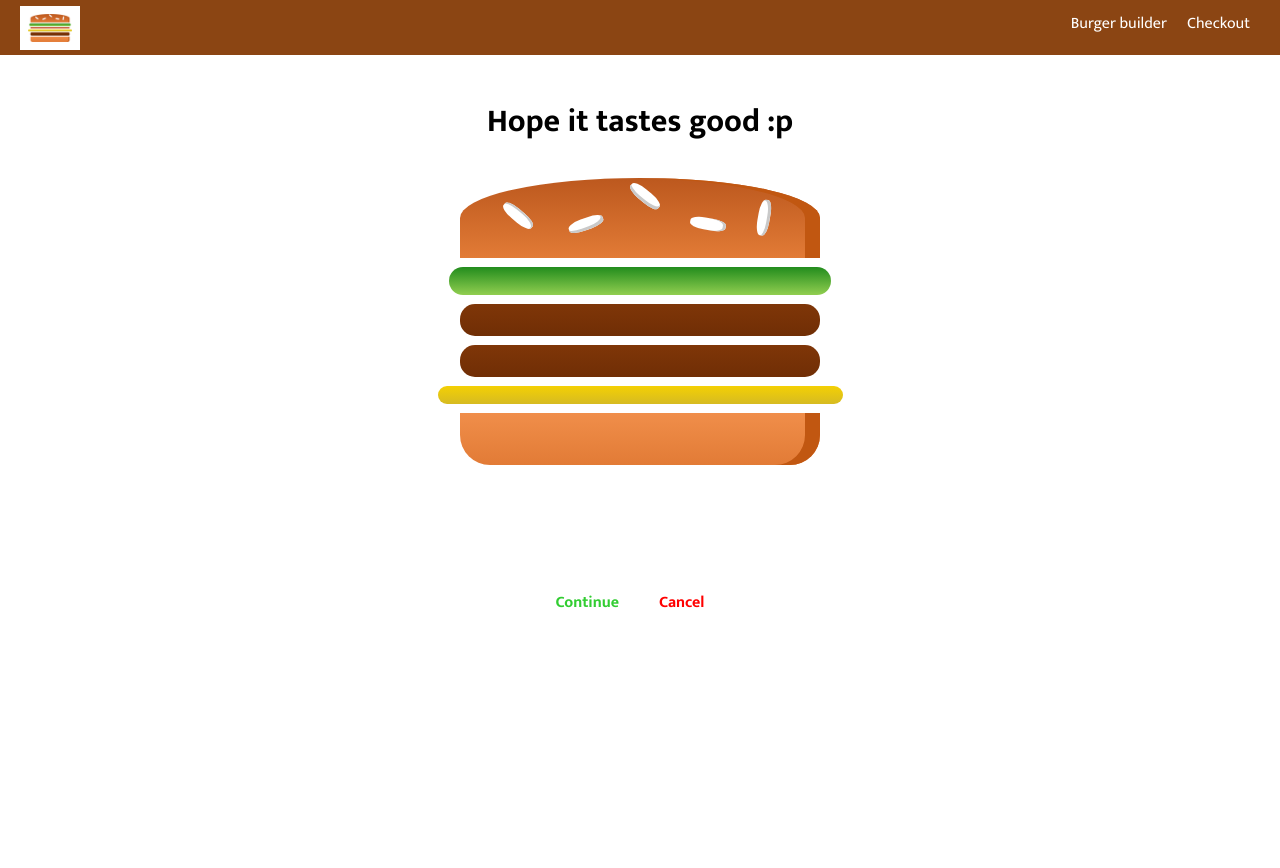
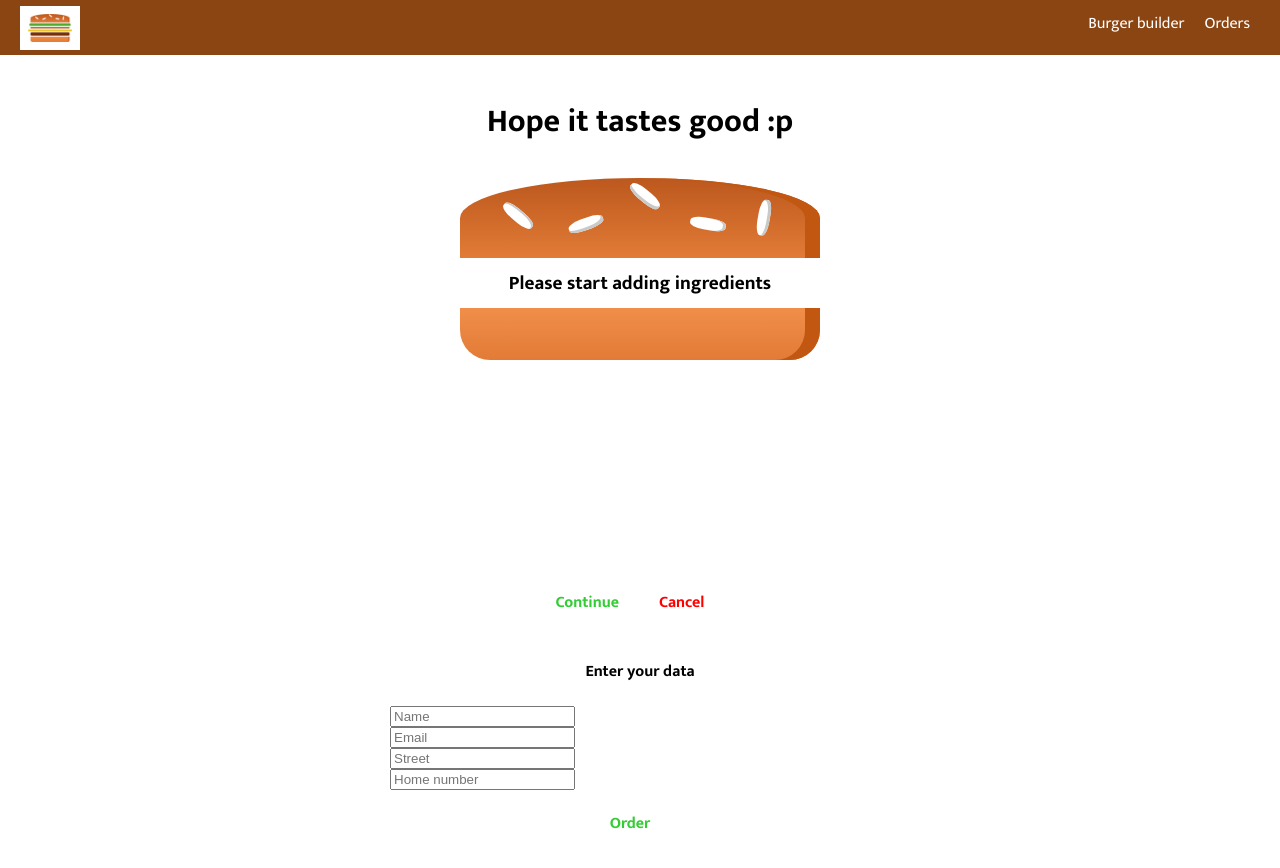
Before and after one commit to IslamBoulila/Burger-builder, a React (Create React App) app: page /checkout in a window 1280 px wide. Both pictures are taken after a click on the button "Continue". Shown: the top 868 px of the page. Before the commit the page ends 800 px from the top, so only its background shows below. Built offline with nearby package versions, Linux system fonts and the light colour scheme.

Commit message:
add Orders page + submitting and fetching data from FireBase

```diff
--- a/src/App.js
+++ b/src/App.js
@@ -2,6 +2,7 @@ import React, { Component } from 'react';
 import Layout from './components/layout/Layout';
 import BurgerBuilder from './containers/BurgerBuilder';
 import Checkout from './containers/Checkout/Checkout';
+import Orders from './containers/Orders/Orders';
 import { Switch,Route } from 'react-router-dom';
 
 
@@ -14,6 +15,7 @@ class App extends Component {
         <Layout>
         <Switch>
             <Route path="/checkout" component={Checkout} />
+            <Route path="/orders" component={Orders} />
             <Route path="/" component={BurgerBuilder} />
         </Switch>
         </Layout>
--- a/src/components/Navigation/NavigationItems/NavigationItem/NavigationItem.js
+++ b/src/components/Navigation/NavigationItems/NavigationItem/NavigationItem.js
@@ -6,7 +6,11 @@ import classes from './NavigationItem.module.css'
 const NavigationItem =(props)=>{
     return (
     <li  className={classes.NavigationItem}>
-         <NavLink to={props.link} >{props.children}</NavLink>
+         <NavLink to={props.link} exact
+         activeClassName={classes.active}
+
+         >{props.children}
+         </NavLink>
 
      </li>);
 
--- a/src/components/Navigation/NavigationItems/NavigationItems.js
+++ b/src/components/Navigation/NavigationItems/NavigationItems.js
@@ -5,8 +5,8 @@ import  NavigationItem from './NavigationItem/NavigationItem';
 const NavigationItems = ( props) => {
     return (
         <ul  className={classes.NavigationItems}>
-            <NavigationItem  link="/" active>Burger builder</NavigationItem>
-            <NavigationItem link='/checkout'>Checkout</NavigationItem>
+            <NavigationItem  link="/"  >Burger builder</NavigationItem>
+            <NavigationItem link='/orders'>Orders</NavigationItem>
 
         </ul>)
 
--- /dev/null
+++ b/src/components/Order/Order.js
@@ -0,0 +1,33 @@
+import React from 'react';
+import styles from './Order.module.css';
+
+const Order = (props) => {
+    console.log(props);
+    const ingredients = [];
+
+
+    for (let ingredientName in props.ingredients) {
+        ingredients.push([ingredientName, props.ingredients[ingredientName]]);
+    }
+    console.log(ingredients);
+    const ingredientOutput= ingredients
+                        .map(ingredient => (<span className={styles.ingredients}>{ingredient[0]} ({ingredient[1]}) </span>));
+    return (
+
+        <div className={styles.Order} >
+            <p>
+                Ingredients : {ingredientOutput}
+
+            </p>
+            <p>Customer: </p>
+            <p>Price: {Number.parseFloat(props.price).toFixed(2)} </p>
+        </div>
+
+    );
+
+
+
+
+}
+
+export default Order;
--- /dev/null
+++ b/src/components/Order/Order.module.css
@@ -0,0 +1,27 @@
+.Order{
+    width:100%;
+    border:2px solid #ccc;
+    margin: 10px auto;
+    box-shadow: 0px 5px 3px #aaa;
+
+    text-align: center;
+    }
+
+    .ingredients{
+        display: inline-block;
+        text-transform: capitalize;
+        margin: 0px  8px ;
+        border:1px solid lightseagreen;
+        padding:2px 4px;
+
+        }
+
+
+    @media(min-width:600px){
+        .Order{
+            width:500px;
+
+
+            }
+
+    }
--- a/src/components/UI/Spinner/Spinner.js
+++ b/src/components/UI/Spinner/Spinner.js
@@ -2,11 +2,11 @@ import React from 'react';
 import classes from './Spinner.module.css';
 
 
-const spinner=()=>{
+const Spinner=()=>{
  return(
     <div className={classes.loader}>Loading...</div>
  );
 
 }
 
-export default spinner;
+export default Spinner;
--- a/src/containers/BurgerBuilder.js
+++ b/src/containers/BurgerBuilder.js
@@ -126,7 +126,23 @@ class BurgerBuilder extends Component {
     //         .catch(error => {
     //             this.setState({ loading: false, purchasing: false });
     //         });
-    this.props.history.push('/checkout');
+
+    let queryParams=[];
+    //let i in .. provides us with the keys of the object
+    //let i for .. provides us with the values of the object coresponding to the keys
+    for( let i in this.state.ingredients){
+        queryParams.push(encodeURIComponent(i)+"="+encodeURIComponent(this.state.ingredients[i]));
+
+     } console.log("queryparam");
+     console.log(queryParams);
+        queryParams.push("price="+this.state.burgerTotalprice);
+
+
+    this.props.history.push(
+        {pathname: '/checkout',
+        search: '?'+queryParams.join('&'),
+        }
+    )
      }
 
     initilizingTheIngredients=(databaseIngredients)=>{
--- a/src/containers/Checkout/Checkout.js
+++ b/src/containers/Checkout/Checkout.js
@@ -1,6 +1,9 @@
 
 import React, { Component } from 'react';
 import CheckoutSummary from '../../components/Order/CheckoutSummary/CheckoutSummary';
+import ContactData from './ContactData/ContactData';
+import { Route } from 'react-router-dom';
+
 
 class Checkout extends Component {
 
@@ -8,11 +11,31 @@ class Checkout extends Component {
         super(props);
         this.state = {
             ingredients: {
-                Salad: 1,
-                Meat: 2,
-                Cheese: 1,
-            }
+                Salad: 0,
+                Meat: 0,
+                Cheese: 0,
+            },
+            price: null
         };
+    }
+
+    componentDidMount() {
+
+        let query = new URLSearchParams(this.props.location.search);
+        let ingredients = {};
+        let price = null;
+        for (let param of query.entries()) {
+            if (param[0] === "price")
+                price = param[1];
+            else ingredients[param[0]] = +param[1];
+
+        }
+        //each enteri is like : ["key", "value"]
+
+        this.setState({
+            ingredients: ingredients,
+            price:price,
+        });
     }
 
 
@@ -21,19 +44,26 @@ class Checkout extends Component {
         this.props.history.replace('/checkout/contact-data');
     }
     checkoutCancelHandler() {
-        this.props.history.goBack('/checkout/contact-data');
+        this.props.history.goBack();
     }
 
     render() {
 
 
         return (
-            <CheckoutSummary ingredients={this.state.ingredients}
-                checkoutContinue={()=>this.checkoutContinueHandler()}
-                checkoutCancelled={()=>this.checkoutCancelHandler()}
+            <>
+                <CheckoutSummary ingredients={this.state.ingredients}
+                    checkoutContinue={() => this.checkoutContinueHandler()}
+                    checkoutCancelled={() => this.checkoutCancelHandler()}
 
-            />
+                />
 
+                <Route path={this.props.match.path + '/contact-data'}
+                    render={(props) => (<ContactData ingredients={this.state.ingredients}
+                         price={this.state.price}    {...props}/>)}
+
+                />
+            </>
         );
 
 
--- /dev/null
+++ b/src/containers/Checkout/ContactData/ContactData.js
@@ -0,0 +1,100 @@
+import React, { Component } from 'react';
+import Button from '../../../components/UI/Button/Button';
+import styles from '../ContactData/ContactData.module.css';
+import axiosInstance from '../../../axios-order';
+import Spinner from '../../../components/UI/Spinner/Spinner';
+
+
+
+class ContactData extends Component {
+    constructor(props) {
+        super(props);
+        this.state = {
+            name: '',
+            email: '',
+            address: {
+                homeNumber: '',
+                street: '',
+            },
+            loading: false,
+        }
+    }
+
+    inputChangeHandler = (event) => {
+        const field = event.target.name;
+        console.log(event.target.value);
+        if (field !== "street" && field !== "homeNumber") {
+            this.setState({
+                [field]: event.target.value
+            });
+        }
+        else {
+            this.setState(prevState => (
+                {
+                    address: {
+                        ...prevState.address,
+                        [field]: event.target.value,
+                    }
+                })
+            );
+        }
+    }
+
+    onSubmitContactFormHandler = (event) => {
+        event.preventDefault();
+        console.log(this.state.name);
+        console.log(this.props.ingredients);
+
+        this.setState({ loading: true });
+
+        const orderData = {
+            ingredients: this.props.ingredients,
+
+            customer: {
+                name: this.state.name,
+                address: this.state.address,
+                email: this.state.email,
+
+            },
+            price: this.props.price,
+            deliveryMethod: 'fastest'
+        }
+        axiosInstance.post('/orders.json', orderData)
+            .then(response => {
+
+                this.setState({ loading: false });
+
+            })
+            .catch(error => {
+                this.setState({ loading: false });
+            });
+
+        this.props.history.push('/');
+
+    }
+
+    render() {
+        let form = (
+            <form onSubmit={this.onSubmitContactFormHandler}>
+                <input className={styles.Input} name="name" placeholder="Name " onChange={this.inputChangeHandler} value={this.state.name} />
+                <input className={styles.Input} name="email" placeholder="Email" onChange={this.inputChangeHandler} value={this.state.email} />
+                <input className={styles.Input} name="street" placeholder="Street" onChange={this.inputChangeHandler} value={this.state.address.street} />
+                <input className={styles.Input} name="homeNumber" placeholder="Home number" onChange={this.inputChangeHandler} value={this.state.address.homeNumber} />
+                <Button btnType="Success" >Order</Button>
+
+            </form>);
+
+        if(this.state.loading)
+            form=<Spinner/>;
+        return (
+            <div className={styles.ContactData}>
+                <h4>Enter your data</h4>
+                {form}
+            </div>
+
+        );
+    }
+
+}
+
+export default ContactData;
--- /dev/null
+++ b/src/containers/Checkout/ContactData/ContactData.module.css
@@ -0,0 +1,17 @@
+.ContactData{
+width:80%;
+margin:20px auto;
+text-align: center;
+
+}
+
+@media(min-width:600px){
+    .ContactData{
+            width:500px;
+    }
+
+}
+
+.Input{
+    display: block;
+}
--- /dev/null
+++ b/src/containers/Orders/Orders.js
@@ -0,0 +1,56 @@
+
+import React, { Component } from 'react';
+import Order from '../../components/Order/Order';
+import styles from './Orders.module.css';
+import axiosInstance from '../../axios-order';
+import withErrorHandeling from '../../hoc/withErrorHandler/withErrorHandler';
+
+class Orders extends Component{
+
+    state={
+        loading:true,
+        orders:[],
+    }
+
+    componentDidMount(){
+
+        axiosInstance.get('/orders.json')
+        .then(response => {
+           const orders=[];
+          for(let key in response.data){
+            orders.push( {
+                ...response.data[key],
+                id:key,
+            }   );
+          }
+            this.setState({
+                loading:false,
+                orders:orders,
+            });
+
+        })
+        .catch(error=>{
+            this.setState({loading:false});
+        });
+    }
+
+    render(){
+
+        return(
+            <div className={styles.Orders}>
+                {this.state.orders.map(order =>
+                      <Order  ingredients={order.ingredients} price={order.price} key={order.id}/>
+
+               )}
+
+            </div>
+
+
+
+        );
+
+    }
+
+}
+
+export default withErrorHandeling( Orders,axiosInstance);
--- /dev/null
+++ b/src/containers/Orders/Orders.module.css
@@ -0,0 +1,6 @@
+.Orders{
+width:80%;
+margin:auto
+
+
+}
```
